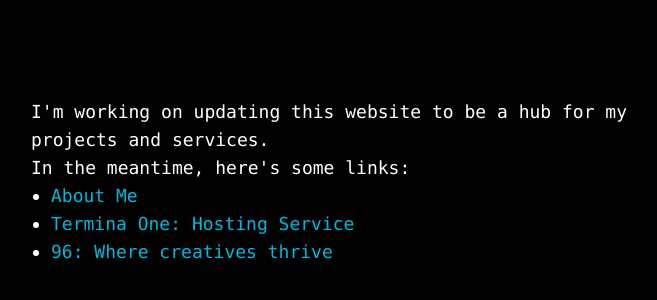
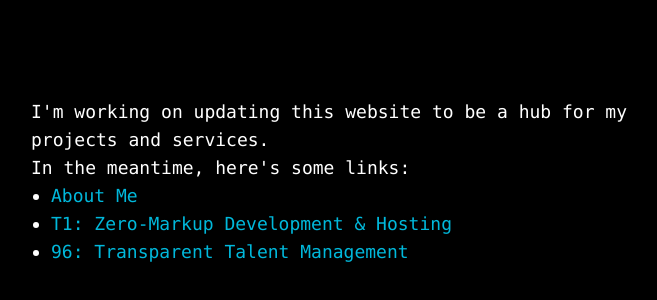
Before and after one commit to zuedev/zue.dev, a Next.js app: page / in a window 1280 px wide. Shown: the part 218-518 px from the top of the page, without its empty margins (289-946 px from the left). Built offline with nearby package versions, Linux system fonts and the light colour scheme.

Commit message:
improve wording in links

```diff
--- a/src/app/page.js
+++ b/src/app/page.js
@@ -5,11 +5,11 @@
   },
   {
     href: "https://t1.zue.dev",
-    text: "Termina One: Hosting Service",
+    text: "T1: Zero-Markup Development & Hosting",
   },
   {
     href: "https://96.zue.dev",
-    text: "96: Where creatives thrive",
+    text: "96: Transparent Talent Management",
   },
 ];
 
```
